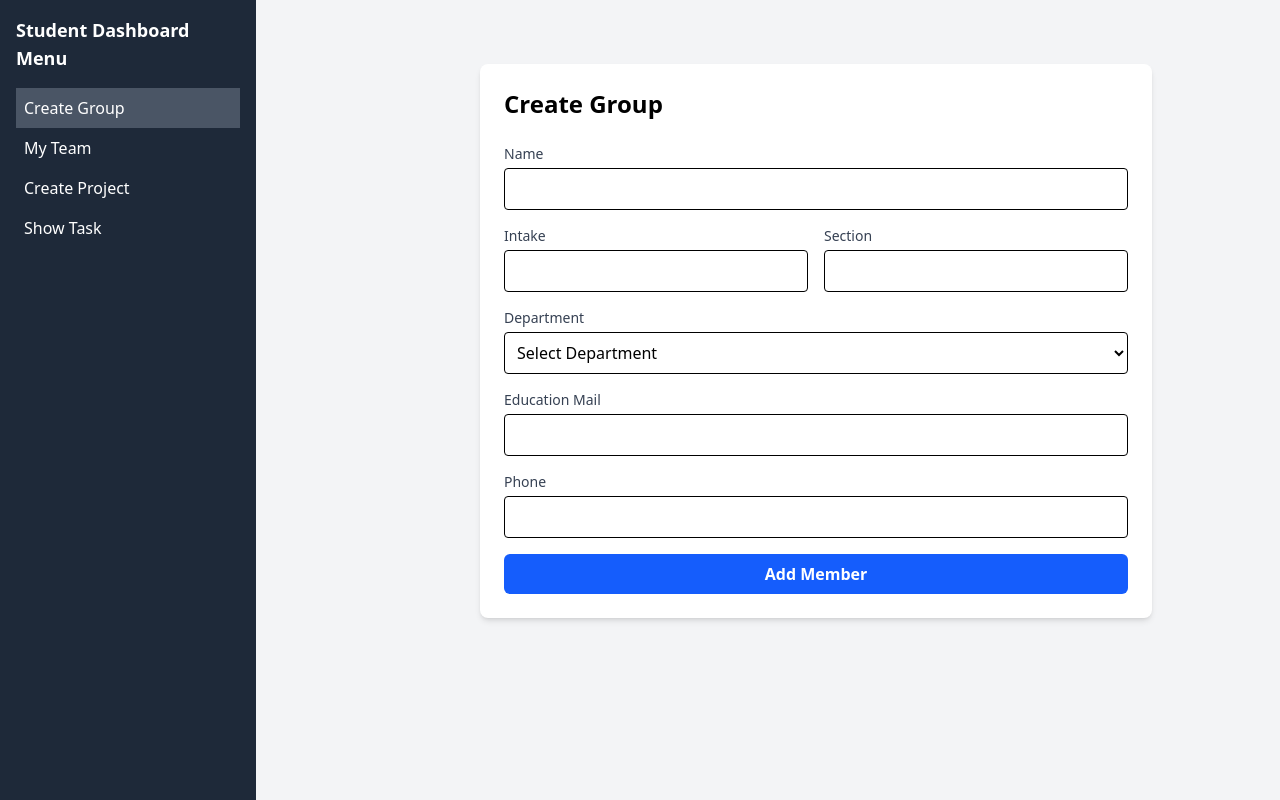
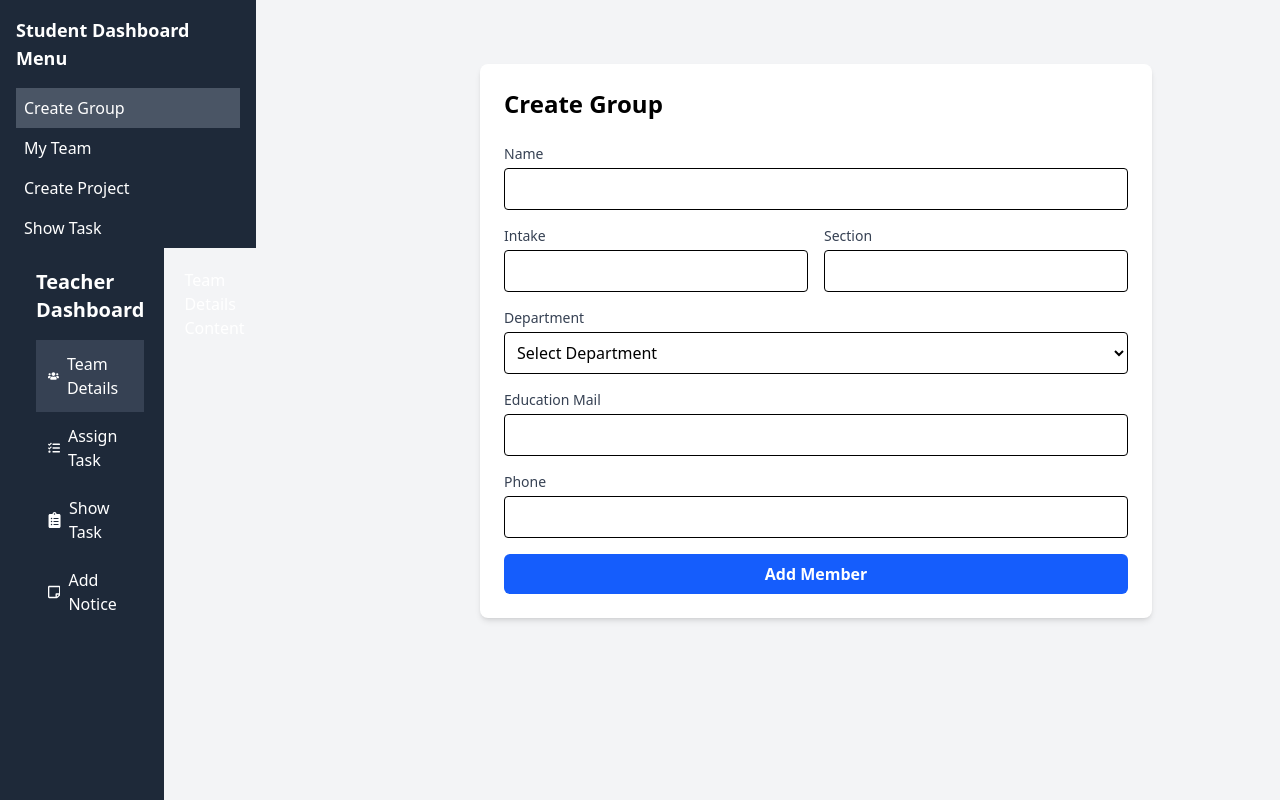
Before and after one commit to adibmahmud007/capstone-hub, a React (Vite) app: page /studentDashboard in a window 1280 px wide. Shown: the top 800 px of the page. Built offline with nearby package versions, Linux system fonts and the light colour scheme.

Commit message:
passed the props groupDetails to the teacher dashboard

```diff
--- a/src/components/StudentDashboard/StudentDashboard.jsx
+++ b/src/components/StudentDashboard/StudentDashboard.jsx
@@ -1,6 +1,7 @@
 /* eslint-disable react/prop-types */
 import { useState } from 'react';
 import { Menu, X } from 'lucide-react';
+import TeacherDashboard from '../TeacherDashboard/TeacherDashBoard';
 
 const StudentDashboard = () => {
     const [activeMenu, setActiveMenu] = useState('createGroup');
@@ -8,6 +9,8 @@ const StudentDashboard = () => {
 
     // Move groupMembers state to StudentDashboard
     const [groupMembers, setGroupMembers] = useState([]);
+    const isTeacher = window.location.pathname === "/teacherDashboard"; // Example URL check
+
 
     const renderContent = () => {
         switch (activeMenu) {
@@ -60,6 +63,7 @@ const StudentDashboard = () => {
                         </li>
                     ))}
                 </ul>
+                <TeacherDashboard groupMembers={groupMembers}></TeacherDashboard>
             </div>
 
             {/* Hamburger Button */}
```
